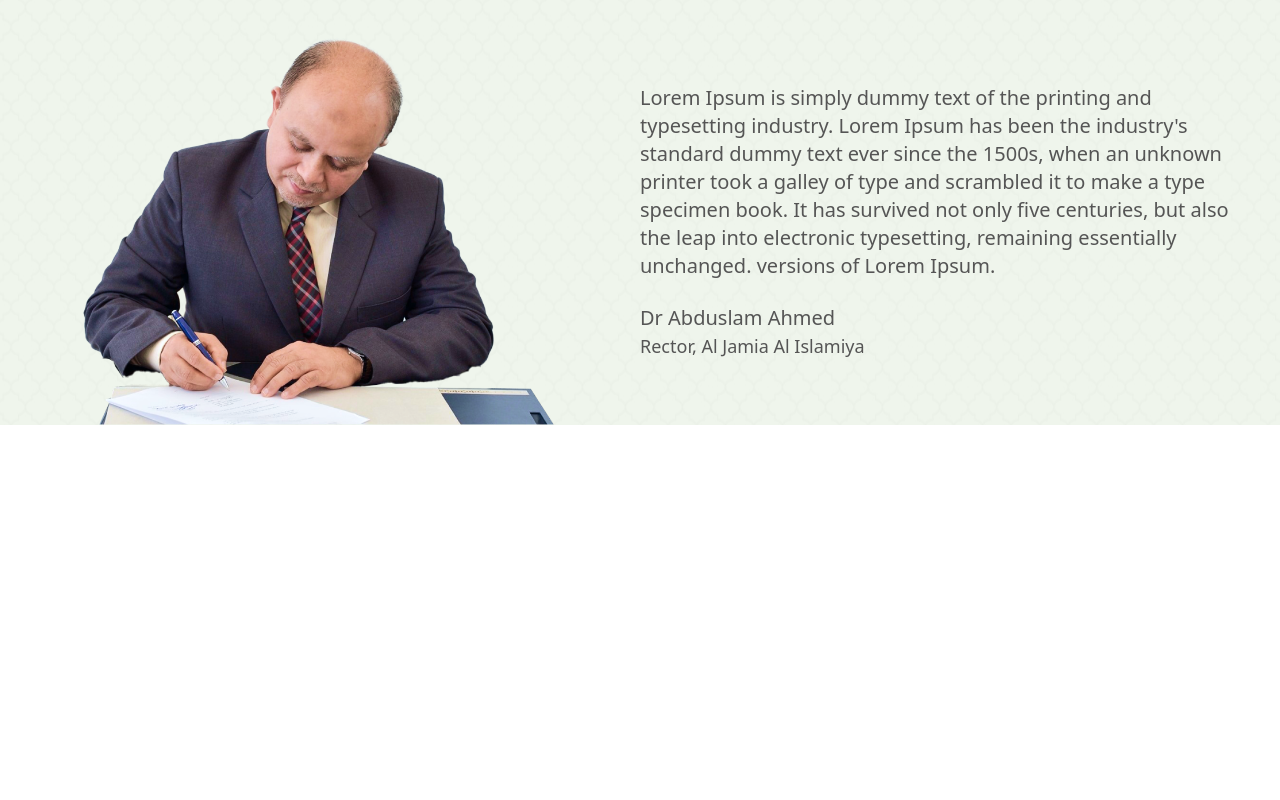
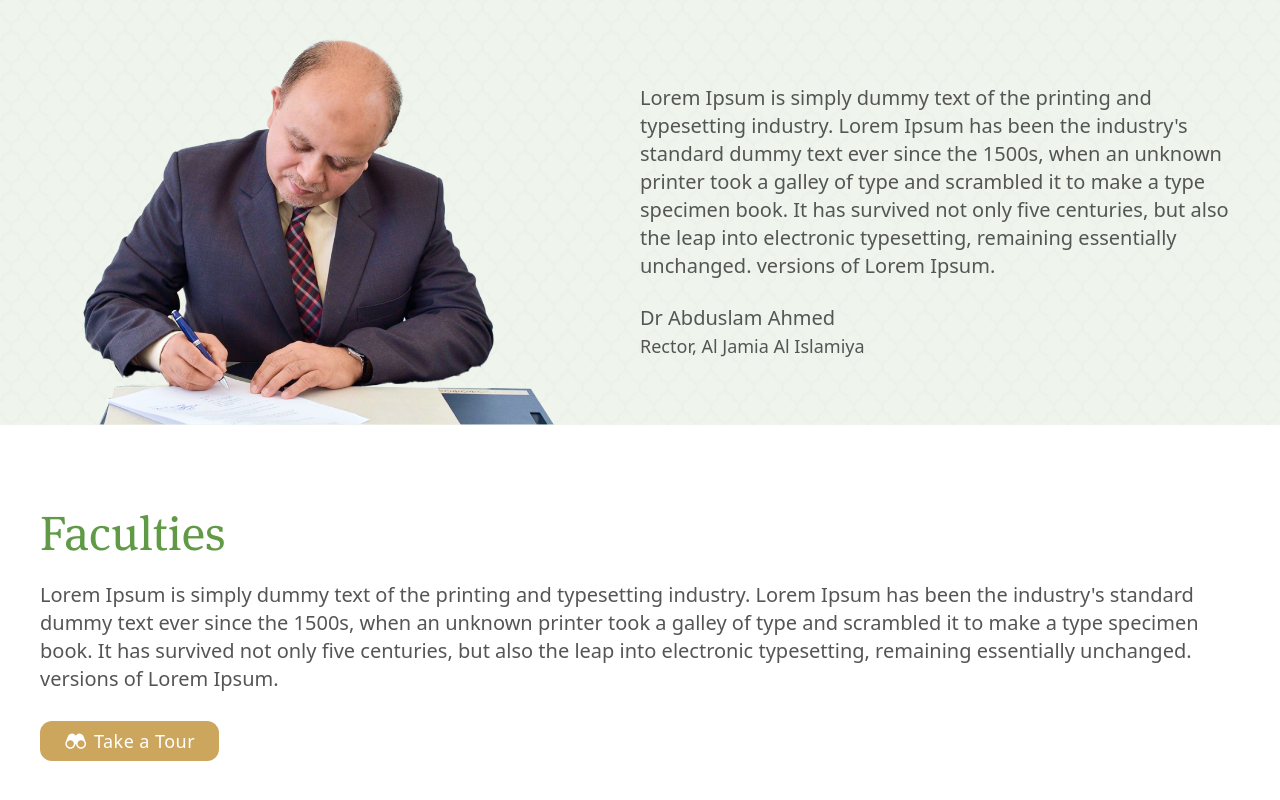
Before and after one commit to Hafeed10/MarkazulHidaya, a React (Vite) app: page / in a window 1280 px wide. Shown: the part 5367-6167 px from the top of the page. Before the commit the page ends 5792 px from the top, so only its background shows below. Built offline with nearby package versions, Linux system fonts and the light colour scheme.

Commit message:
Faculties page created

```diff
--- a/src/App.jsx
+++ b/src/App.jsx
@@ -7,6 +7,7 @@ import Status from './Components/Status'
 import Events from './Components/Events'
 import CentralLibrary from './Components/CentralLibrary'
 import MessageDir from './Components/MessageDir'
+import Faculties from './Components/Faculties'
 
 function App() {
 
@@ -19,6 +20,7 @@ function App() {
       <Events/>
       <CentralLibrary/>
       <MessageDir/>
+      <Faculties/>
     </>
   )
 }
--- /dev/null
+++ b/src/Components/Departments.jsx
@@ -0,0 +1,9 @@
+import React from 'react'
+
+function Departments() {
+  return (
+    <div>Departments</div>
+  )
+}
+
+export default Departments
--- /dev/null
+++ b/src/Components/Faculties.jsx
@@ -0,0 +1,20 @@
+import React from 'react'
+import icon1 from '../assets/Img/icon1.svg'
+
+
+function Faculties() {
+  return (
+    <div className='w-full h-auto  px-3 md:px-10 lg:px-10 xl:px-36 py-10 md:py-16 lg:py-20 xl:py-28 bg-white'>
+    <div className='flex flex-col items-center md:items-start text-center md:text-start space-y-5 lg:space-y-7 xl:space-y-9 w-full h-full'>
+        <h2 className='text-3xl md:text-4xl lg:text-5xl xl:text-6xl'>Faculties </h2>
+        <p className='font-sans text-base md:text-lg lg:text-xl '>Lorem Ipsum is simply dummy text of the printing and typesetting industry. Lorem Ipsum has been the industry's standard dummy text ever since the 1500s, when an unknown printer took a galley of type and scrambled it to make a type specimen book. It has survived not only five centuries, but also the leap into electronic typesetting, remaining essentially unchanged. versions of Lorem Ipsum.</p>
+        <div className='justify-center  cursor-pointer mt-3 w-auto px-4 lg:px-6 space-x-1.5 flex items-center  py-1 lg:py-1.5 bg-[#CCA65D] rounded-lg lg:rounded-xl'>
+            <img src={icon1} alt="" className='w-5 lg:w-6'/>
+           <p class="text-white text-base lg:text-lg font-normal font-sans tracking-wide">Take a Tour</p>
+        </div>
+    </div>
+    </div>
+  )
+}
+
+export default Faculties
--- a/src/Components/MessageDir.jsx
+++ b/src/Components/MessageDir.jsx
@@ -9,7 +9,7 @@ function MessageDir() {
         <h2 className='z-10 text-3xl md:text-4xl lg:text-5xl'>Meassage from the Director</h2>
         <div className='flex z-10 flex-col-reverse md:flex-row items-center justify-center md:justify-end w-full h-full'>
             <img src={DirectorImg} className=' h-full w-full md:w-1/2 ' alt="" />
-            <div className='flex h-full w-full  md:w-1/2 flex-col text-[#555555] items-center text-center md:text-start md:items-start font-sans space-y-6 '>
+            <div className='flex h-full md:py-5 w-full  md:w-1/2 flex-col text-[#555555] items-center text-center md:text-start md:items-start font-sans space-y-6 '>
                 <p className='text-base lg:text-xl w-full '>Lorem Ipsum is simply dummy text of the printing and typesetting industry. Lorem Ipsum has been the industry's standard dummy text ever since the 1500s, when an unknown printer took a galley of type and scrambled it to make a type specimen book. It has survived not only five centuries, but also the leap into electronic typesetting, remaining essentially unchanged. versions of Lorem Ipsum.</p>
                 <div>
                     <h2 className='text-base sm:text-lg text-[#555555] lg:text-xl font-medium xl:text-2xl'>Dr Abduslam Ahmed</h2>
```
